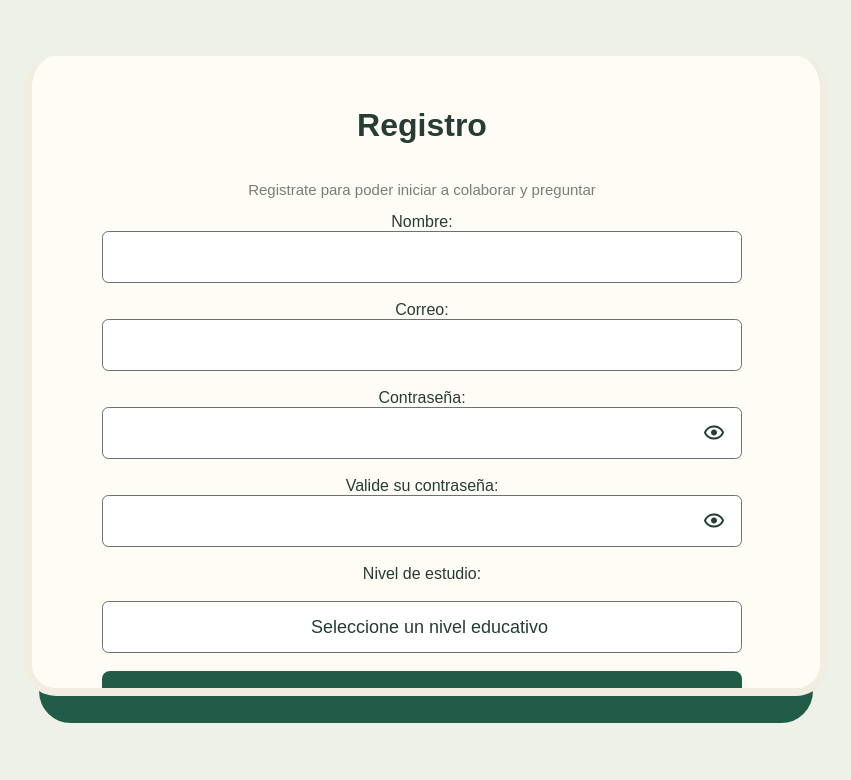
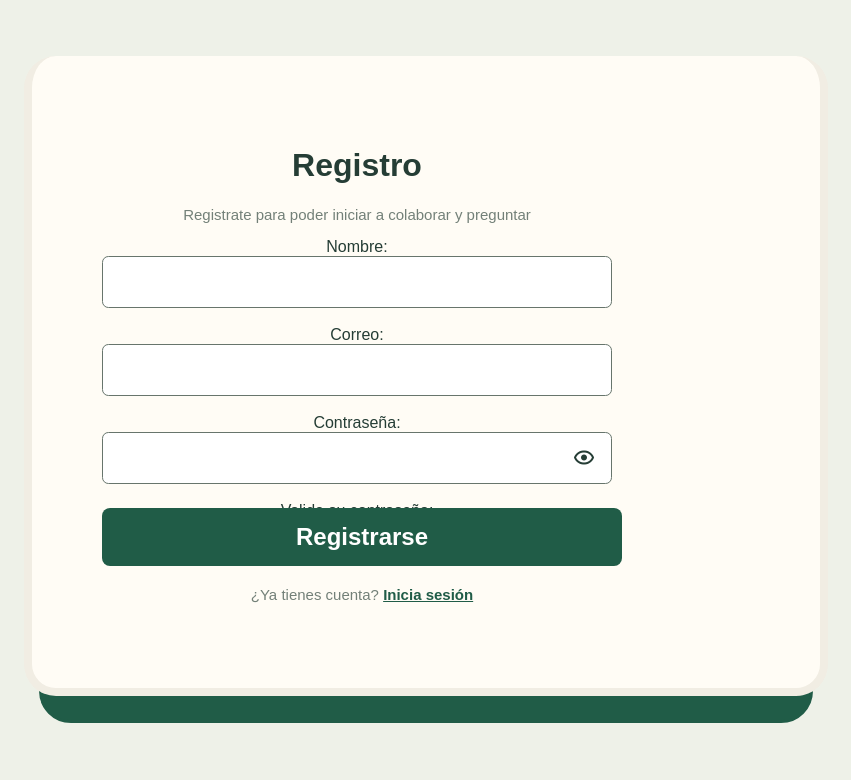
Before and after one commit to Rodrigo-Amaya/proyecto-red-social, a PHP site: page /proyecto-red-social/index.php?page=login&volver=inicio in a window 1280 px wide, after a click on "Regístrate". Shown: the top 780 px of the page, without its empty margins (214-1065 px from the left). Run offline with PHP 8.4, Linux system fonts and the light colour scheme; data that the repository does not hold is empty.

Commit message:
FIX: Actualizacion en pagina de autorización

```diff
--- a/public/css/auth.css
+++ b/public/css/auth.css
@@ -160,6 +160,31 @@ hr {
     padding: 30px 60px 30px 60px;
 }
 
+/* Formulario de registro */
+#registro {
+    box-sizing: border-box;
+    min-height: 0;
+}
+
+#formRegistro {
+    height: 100%;
+    min-height: 0;
+    overflow: hidden;
+}
+
+.camposRegistro {
+    flex: 1;
+    min-height: 0;
+    overflow-y: auto;
+    overflow-x: hidden;
+    padding-right: 10px;
+}
+
+#formRegistro .btnSubmit,
+#formRegistro .cambioPanel {
+    flex-shrink: 0;
+}
+
 /*-----------------------------------------------------------
                         INPUTS
 -----------------------------------------------------------*/
@@ -195,7 +220,7 @@ select {
 
     border: var(--color-borde) 1px solid; border-radius: 0.4rem;
     background-color: var(--fondo-inputs);
-    height: 50px; width: calc(100%-15px);
+    height: 50px; width: calc(100% - 15px);
     color: var(--texto);
     padding: 0px 0px 0px 15px;
     font-size: large;
--- a/public/js/authPagPrincipal.js
+++ b/public/js/authPagPrincipal.js
@@ -39,13 +39,6 @@ function mostrarPanel() {
 
 window.addEventListener('hashchange', mostrarPanel);
 mostrarPanel();
-
-/*-----------------------------------------------------------------------------------------
-                                OLVIDO DE CONTRASEÑA
------------------------------------------------------------------------------------------*/
-document.getElementById('olvidoContrasena').addEventListener('click', function(){
-    window.location.href = "index.php?page=olvidarContrasena";
-});
 
 /*-----------------------------------------------------------------------------------------
                                 NIVELES DE ESTUDIO
--- a/public/views/auth/authPage.php
+++ b/public/views/auth/authPage.php
@@ -34,8 +34,6 @@
                         <input type="password" name="contrasenaLogin" id="contrasenaLogin" class="inputContrasena" required><i class="bx bx-show" onclick="mostrarContrasena(this)"></i>
                     </div>
                     <br>
-                    <label id="olvidoContrasena">¿Olvidaste tu contraseña?</label>
-                    <br>
 
                     <h4 id="errorLogin"></h4>
 
@@ -58,6 +56,7 @@
             <!--REGISTRO-->
             <div class="contenedorElementos" id="registro">
                 <form id="formRegistro">
+                    <div class="camposRegistro">
                         <h1>Registro</h1>
                         <p>Registrate para poder iniciar a colaborar y preguntar</p>
 
@@ -90,7 +89,8 @@
                             <option value="">Seleccione un nivel educativo</option>
                         </select>
 
-                    <h4 id="errorRegistro"></h4><br>
+                        <h4 id="errorRegistro"></h4>
+                    </div>
 
                     <button type="submit" class="btnSubmit">Registrarse</button>
                     <p class="cambioPanel">¿Ya tienes cuenta? <a href="#login" id="iniciarSesion">Inicia sesión</a></p>
```
Lines whose indentation alone changed are shown as unchanged.
